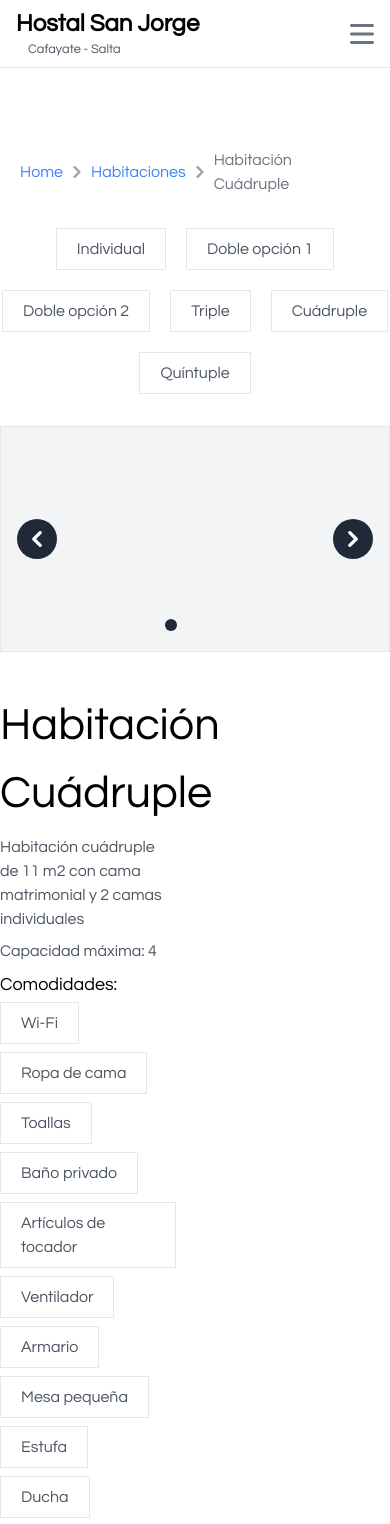
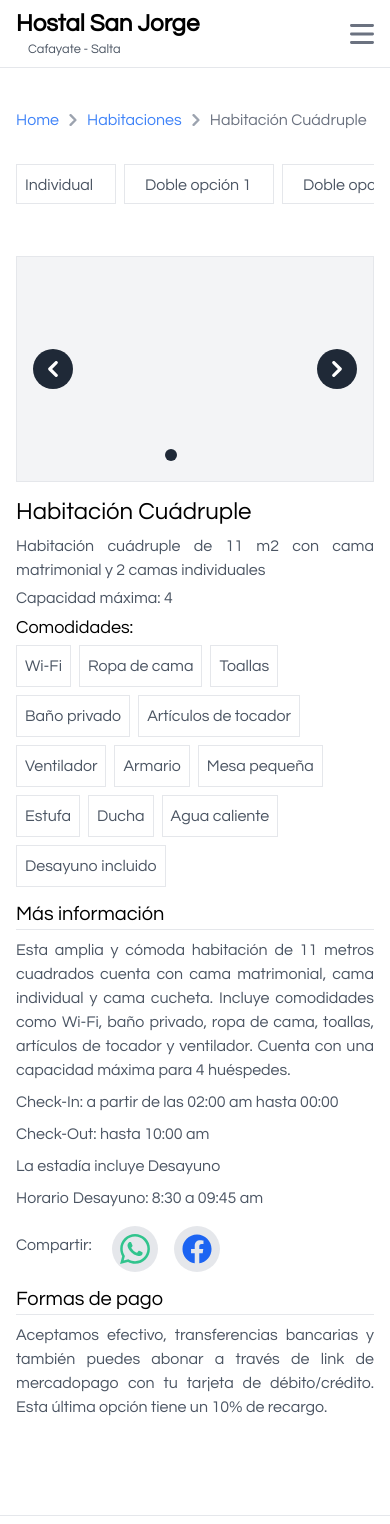
Before and after one commit to brunomry/HostalSanJorgeCafayate, a React (Vite) app: page /habitacion/3 in a window 390 px wide. Shown: the top 1524 px of the page. Built offline with nearby package versions, Linux system fonts and the light colour scheme.

Commit message:
aplique estilos responsive para pagina detalle habitacion

```diff
--- a/src/common/Footer.jsx
+++ b/src/common/Footer.jsx
@@ -7,7 +7,7 @@ import { Link } from "react-router-dom";
 const Footer = () => {
   return (
     <footer className=" dark:bg-gray-900 border-t">
-      <div className="mx-auto w-full max-w-screen-xl p-4 py-6 lg:py-8">
+      <div className="mx-auto vsm:w-full max-w-screen-xl p-4 py-6 lg:py-8">
         <div className="md:flex md:flex-col lg:flex-row md:justify-between gap-8 w-[100%]">
           <div className="mb-6 md:mb-0">
             <div className="flex flex-col gap-10 lg:gap-20 lg:items-center">
--- a/src/common/Navbar.jsx
+++ b/src/common/Navbar.jsx
@@ -5,8 +5,8 @@ import en from "../assets/IMG/ingles.webp";
 const Navbar = () => {
   return (
     <header>
-      <nav className=" bg-white z-50 dark:bg-gray-900 fixed w-full top-0 start-0 border-b border-gray-200 dark:border-gray-600">
-        <div className="w-full lg:max-w-screen-xl flex flex-wrap lg:flex-col lg:justify-center items-center justify-between mx-auto p-2 xl:p-8">
+      <nav className=" bg-white z-50 dark:bg-gray-900 fixed vsm:w-full top-0 start-0 border-b border-gray-200 dark:border-gray-600">
+        <div className="vsm:w-full lg:max-w-screen-xl flex flex-wrap lg:flex-col lg:justify-center items-center justify-between mx-auto p-2 xl:p-8">
           <Link
             to={"/"}
             className="flex flex-col lg:items-center xl:hidden space-x-3 rtl:space-x-reverse px-2 lg:px-5"
@@ -41,7 +41,7 @@ const Navbar = () => {
             </svg>
           </button>
           <div
-            className="items-center justify-between hidden w-full lg:flex lg:w-auto md:order-1"
+            className="items-center justify-between hidden vsm:w-full lg:flex lg:w-auto md:order-1"
             id="navbar-hamburger"
           >
             <ul className="flex flex-col justify-center text-[18px] text-white lg:flex-row items-center p-4 md:p-0 mt-4 font-medium border border-gray-100 rounded-lg lg:space-x-8 rtl:space-x-reverse md:mt-0 md:border-0  dark:bg-gray-800 md:dark:bg-gray-900 dark:border-gray-700">
--- a/src/habitaciones/DetalleHabitacion.jsx
+++ b/src/habitaciones/DetalleHabitacion.jsx
@@ -8,6 +8,7 @@ import CarruselDetalleHabitacion from "./components/CarruselDetalleHabitacion";
 import banner from "../assets/IMG/Galeria/pasillo.webp";
 import BreadcrumbDetalle from "./components/BreadcrumbDetalle";
 import FiltrosDetalle from "./components/FiltrosDetalle";
+import "./styles/detalleHabitacion.css";
 
 const DetalleHabitacion = () => {
   const [habitacion, setHabitacion] = useState(null);
@@ -27,7 +28,7 @@ const DetalleHabitacion = () => {
   }
 
   return (
-    <main>
+    <>
       <Helmet>
         <meta
           name="description"
@@ -63,18 +64,18 @@ const DetalleHabitacion = () => {
         />
         <title> {habitacion.tipo} | Hostal San Jorge - Alojamiento</title>
       </Helmet>
-      <section className="xl:px-20 my-14 py-20 w-[100%] flex flex-col gap-8">
+      <section className="vsm:px-4 xl:px-20 my-14 vsm:py-10 md:py-20 vsm:w-[100%] flex flex-col gap-8 text-justify">
         <BreadcrumbDetalle habitacion={habitacion}></BreadcrumbDetalle>
         <FiltrosDetalle></FiltrosDetalle>
-        <div className="flex flex-wrap gap-10 w-[100%]">
+        <div className="flex flex-col flex-wrap vsm:gap-3 md:gap-10 vsm:w-[100%]">
           <article className="w-[100%] xl:w-[50%]">
             <CarruselDetalleHabitacion
               habitacion={habitacion}
             ></CarruselDetalleHabitacion>
           </article>
-          <article className="w-[45%]">
-            <div className="flex flex-col gap-2">
-              <h1 className="text-[45px] mb-0">{habitacion.tipo}</h1>
+          <article className="vsm:w-[100%] md:w-[45%]">
+            <div className="flex flex-col vsm:gap-1">
+              <h1 className="vsm:text-[24px] lg:text-[32px] xl:text-[40px] mb-0  ">{habitacion.tipo}</h1>
               <p className="text-gray-600">{habitacion.descripcion_breve}</p>
               <p className="text-gray-600">
                 <span className="">Capacidad máxima:</span>{" "}
@@ -85,13 +86,13 @@ const DetalleHabitacion = () => {
                 <div className="flex flex-wrap gap-2">
                   {habitacion.comodidades &&
                     habitacion.comodidades.map((com) => (
-                      <span className="border py-2 px-5 text-gray-600">
+                      <span className="border vsm:p-2 sm:py-2 sm:px-5 text-gray-600">
                         {com}
                       </span>
                     ))}
                 </div>
               </div>
-              <div>
+              {/* <div className="fixed bottom-0 left-0 z-50 py-1 flex pb-2 bg-gray-200 vsm:w-[100%] vsm:px-0 sm:static sm:bg-inherit">
                 <Link
                   to={"/habitaciones"}
                   className="p-2 md:p-3 mt-2 w-[100%] md:max-w-[300px] flex gap-3 justify-center items-center text-[1rem] bg-emerald-600 text-white lg:hover:bg-emerald-700 lg:hover:text-[#fff] "
@@ -99,11 +100,11 @@ const DetalleHabitacion = () => {
                   <ImWhatsapp className="text-[30px]" />
                   <span>CONSULTAR DISPONIBILIDAD</span>
                 </Link>
-              </div>
+              </div> */}
             </div>
           </article>
-          <article className="w-[50%] flex flex-col gap-2">
-            <h2 className="text-[25px] border-b mb-4">Más información</h2>
+          <article className="vsm:w-[100%] lg:w-[50%] flex flex-col gap-2">
+            <h2 className="vsm:text-[20px] md:text-[25px] border-b md:mb-4">Más información</h2>
             <p className="text-gray-600">{habitacion.descripcion_amplia}</p>
             <p className="text-gray-600">
               <span className="">Check-In: </span>a partir de las 02:00 am hasta
@@ -138,8 +139,8 @@ const DetalleHabitacion = () => {
               </div>
             </div>
           </article>
-          <article className="w-[50%]">
-            <h3 className="text-[20px] border-b mb-4">Formas de pago</h3>
+          <article className="vsm:w-[100%] md:w-[50%] flex flex-col gap-2">
+            <h3 className="text-[20px] border-b md:mb-4">Formas de pago</h3>
             <p className="text-gray-600">
               Aceptamos efectivo, transferencias bancarias y también puedes
               abonar a través de link de mercadopago con tu tarjeta de
@@ -148,7 +149,7 @@ const DetalleHabitacion = () => {
           </article>
         </div>
       </section>
-    </main>
+    </>
   );
 };
 
--- a/src/habitaciones/components/BreadcrumbDetalle.jsx
+++ b/src/habitaciones/components/BreadcrumbDetalle.jsx
@@ -2,7 +2,7 @@ import { Link } from "react-router-dom";
 
 function BreadcrumbDetalle({ habitacion }) {
   return (
-    <nav class="flex px-5 pt-3 text-gray-700" aria-label="Breadcrumb">
+    <nav class="flex flex-wrap pt-3 text-gray-700" aria-label="Breadcrumb">
       <ol class="inline-flex items-center space-x-1 md:space-x-2 rtl:space-x-reverse">
         <li class="inline-flex items-center">
           <Link
--- a/src/habitaciones/components/FiltrosDetalle.jsx
+++ b/src/habitaciones/components/FiltrosDetalle.jsx
@@ -1,22 +1,22 @@
-function FiltrosDetalle() {
+const FiltrosDetalle = () => {
   return (
-    <div className="flex flex-wrap justify-center  gap-5">
-      <span className="border py-2 px-5 text-gray-600 cursor-pointer hover:bg-gray-200">
+    <div className="flex w-[100%] h-[60px] pe-2 filtersDetail md:flex-wrap sm:justify-center vsm:gap-2 md:gap-5">
+      <span className="border vsm:min-w-[100px] vsm:h-[40px] vsm:p-2 sm:py-2 sm:px-5 text-gray-600 cursor-pointer hover:bg-gray-200">
         Individual
       </span>
-      <span className="border py-2 px-5 text-gray-600 cursor-pointer hover:bg-gray-200">
+      <span className="border vsm:min-w-[150px] vsm:h-[40px] py-2 px-5 text-gray-600 cursor-pointer hover:bg-gray-200">
         Doble opción 1
       </span>
-      <span className="border py-2 px-5 text-gray-600 cursor-pointer hover:bg-gray-200">
+      <span className="border vsm:min-w-[150px] vsm:h-[40px] py-2 px-5 text-gray-600 cursor-pointer hover:bg-gray-200">
         Doble opción 2
       </span>
-      <span className="border py-2 px-5 text-gray-600 cursor-pointer hover:bg-gray-200">
+      <span className="border vsm:min-w-[100px] vsm:h-[40px] py-2 px-5 text-gray-600 cursor-pointer hover:bg-gray-200">
         Triple
       </span>
-      <span className="border py-2 px-5 text-gray-600 cursor-pointer hover:bg-gray-200">
+      <span className="border vsm:min-w-[120px] vsm:h-[40px] py-2 px-5 text-gray-600 cursor-pointer hover:bg-gray-200">
         Cuádruple
       </span>
-      <span className="border py-2 px-5 text-gray-600 cursor-pointer hover:bg-gray-200">
+      <span className="border vsm:min-w-[120px] vsm:h-[40px] py-2 px-5 text-gray-600 cursor-pointer hover:bg-gray-200">
         Quíntuple
       </span>
     </div>
--- /dev/null
+++ b/src/habitaciones/styles/detalleHabitacion.css
@@ -0,0 +1,4 @@
+.filtersDetail{
+    scroll-snap-type: x mandatory;
+    overflow-x: scroll;
+}
```
